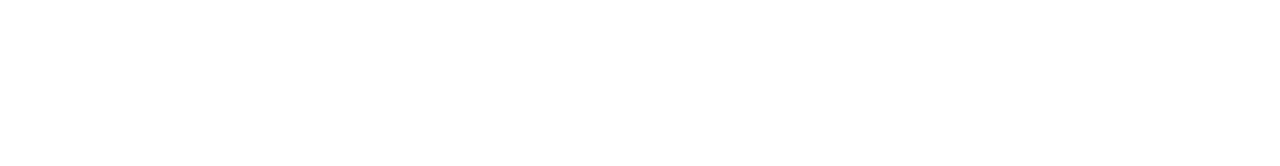
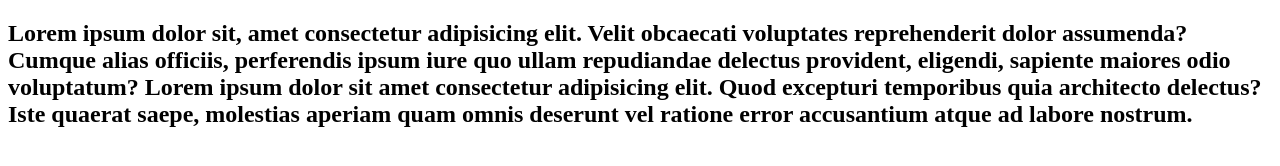
Before and after one commit to armando-c22/pruebaHTML, a plain HTML site: page index.html in a window 1280 px wide. Drawn offline with Linux system fonts and the light colour scheme.

Commit message:
agregando H2

```diff
--- a/index.html
+++ b/index.html
@@ -7,6 +7,8 @@
     <title>Document</title>
 </head>
 <body>
-
+    <div>
+        <h2>Lorem ipsum dolor sit, amet consectetur adipisicing elit. Velit obcaecati voluptates reprehenderit dolor assumenda? Cumque alias officiis, perferendis ipsum iure quo ullam repudiandae delectus provident, eligendi, sapiente maiores odio voluptatum? Lorem ipsum dolor sit amet consectetur adipisicing elit. Quod excepturi temporibus quia architecto delectus? Iste quaerat saepe, molestias aperiam quam omnis deserunt vel ratione error accusantium atque ad labore nostrum.</h2>
+    </div>
 </body>
 </html>
```
